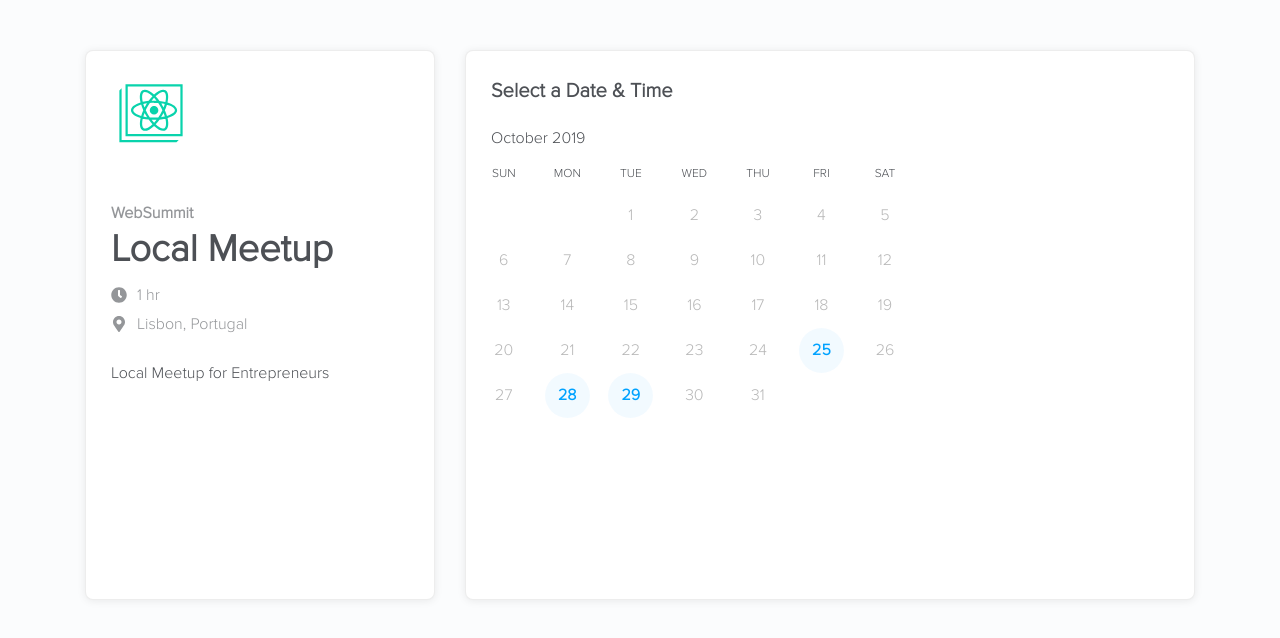
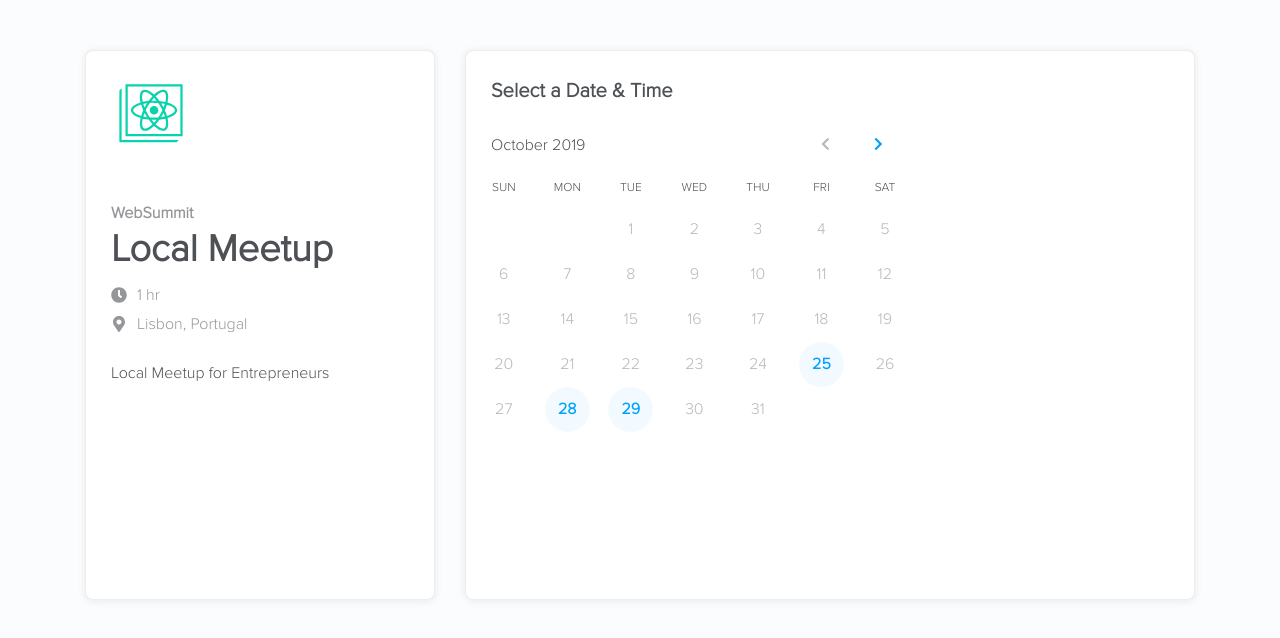
Before and after one commit to dnsys/test-react, a React app: page /form in a window 1280 px wide. Shown: the top 638 px of the page. Built offline with nearby package versions, Linux system fonts and the light colour scheme.

Commit message:
feat: calendars arrows

```diff
--- a/src/components/DatePicker/DatePicker.js
+++ b/src/components/DatePicker/DatePicker.js
@@ -1,4 +1,6 @@
 import React, {Component} from 'react';
+import { FontAwesomeIcon } from '@fortawesome/react-fontawesome'
+import { faChevronLeft, faChevronRight } from '@fortawesome/free-solid-svg-icons'
 
 class DatePicker extends Component{
     constructor(props) {
@@ -63,7 +65,14 @@ class DatePicker extends Component{
                     <div className="date-picker__date">
                         October 2019
                     </div>
-                    <div className="date-picker__month-switch"></div>
+                    <div className="date-picker__month-switch">
+                        <button className="date-picker__switch-arrow" disabled>
+                            <FontAwesomeIcon icon={faChevronLeft} />
+                        </button>
+                        <button className="date-picker__switch-arrow">
+                            <FontAwesomeIcon icon={faChevronRight} />
+                        </button>
+                    </div>
                 </div>
                 <div className="date-picker__calendar">
                     <div className="date-picker__calendar-head">
--- a/src/components/DatePicker/style.scss
+++ b/src/components/DatePicker/style.scss
@@ -90,4 +90,33 @@
             }
         }
     }
+
+    &__switch-arrow {
+        @include font-size(14);
+        background: none;
+        border: none;
+        border-radius: 50%;
+        width: 38px;
+        height: 38px;
+        padding: 0;
+        line-height: 38px;
+        color: #00a2ff;
+
+        &:not(:disabled):hover {
+            background: rgba(#00a2ff, .15);
+        }
+
+        &:focus,
+        &:active {
+            outline: none;
+        }
+
+        & + .date-picker__switch-arrow {
+            margin-left: 15px;
+        }
+
+        &:disabled {
+            color: rgba(#4d5055, .4);
+        }
+    }
 }
```
